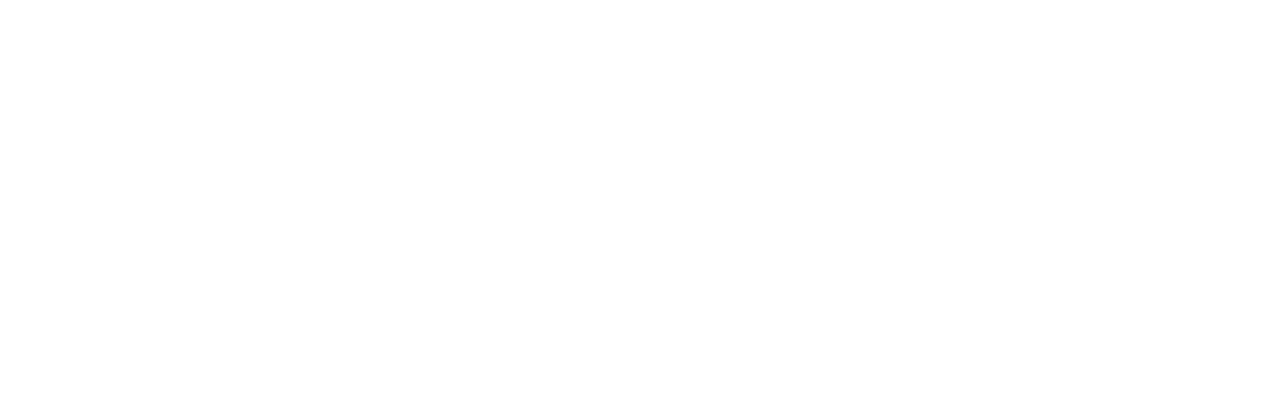
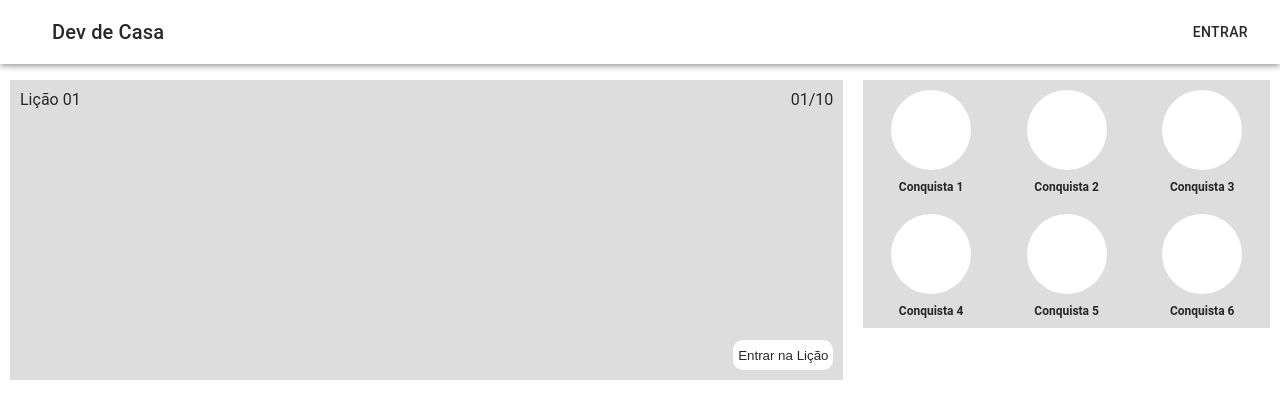
Before and after one commit to juanpetterson/hackaton-rsxp, a React (Create React App) app: page /dashboard in a window 1280 px wide. Shown: the top 418 px of the page. Built offline with nearby package versions, Linux system fonts and the light colour scheme; the HTML template or start-up script is replaced by a standard one.

Commit message:
Implementada pagina de dashboard

```diff
--- a/package.json
+++ b/package.json
@@ -6,6 +6,7 @@
     "@hot-loader/react-dom": "^16.11.0",
     "@material-ui/core": "^4.7.0",
     "add": "^2.0.6",
+    "axios": "^0.19.0",
     "connected-react-router": "^6.6.1",
     "react": "^16.12.0",
     "react-app-rewire-hot-loader": "^2.0.1",
--- a/src/components/Grid/GridItem.js
+++ b/src/components/Grid/GridItem.js
@@ -8,8 +8,7 @@
     position: 'relative',
     width: '100%',
     minHeight: '1px',
-    paddingRight: '15px',
-    paddingLeft: '15px',
+    padding: '10px',
     flexBasis: 'auto',
   },
 }));
--- a/src/components/Header/index.js
+++ b/src/components/Header/index.js
@@ -25,7 +25,7 @@
 
 function Header(props) {
   const classes = useStyles();
-  const { logo } = props;
+  const { logo, signedIn } = props;
 
   return (
     <div className={classes.root}>
--- a/src/pages/Dashboard/index.js
+++ b/src/pages/Dashboard/index.js
@@ -1,5 +1,93 @@
 import React from 'react';
 
+// @material-ui/core components
+import { makeStyles } from '@material-ui/core/styles';
+
+import Header from 'components/Header';
+import GridContainer from 'components/Grid/GridContainer';
+import GridItem from 'components/Grid/GridItem';
+
+import {
+  LessonContainer,
+  LessonHeader,
+  LessonFooter,
+  LessonSpan,
+  EnterLesson,
+  ConquestsContainer,
+  ConquestsTitle,
+  ConquestsItem,
+  ConquestsItemWrapper,
+} from './styles';
+
+const useStyles = makeStyles(theme => ({
+  container: {
+    marginTop: '70px',
+  },
+  grid: {
+    textAlign: 'center',
+  },
+}));
+
 export default function Dashboard() {
-  return <div />;
+  const classes = useStyles();
+  return (
+    <div>
+      <Header signedIn />
+      <GridContainer className={classes.container}>
+        <GridItem xs={12} sm={8} md={8} className={classes.grid}>
+          <LessonContainer>
+            <LessonHeader>
+              <LessonSpan>Lição 01</LessonSpan>
+              <LessonSpan>01/10</LessonSpan>
+            </LessonHeader>
+            <LessonFooter>
+              <EnterLesson>Entrar na Lição</EnterLesson>
+            </LessonFooter>
+          </LessonContainer>
+        </GridItem>
+        <GridItem xs={12} sm={4} md={4} className={classes.grid}>
+          <ConquestsContainer>
+            <GridContainer>
+              <GridItem xs={4} sm={4} md={4}>
+                <ConquestsItemWrapper>
+                  <ConquestsItem />
+                  <ConquestsTitle>Conquista 1</ConquestsTitle>
+                </ConquestsItemWrapper>
+              </GridItem>
+              <GridItem xs={4} sm={4} md={4}>
+                <ConquestsItemWrapper>
+                  <ConquestsItem />
+                  <ConquestsTitle>Conquista 2</ConquestsTitle>
+                </ConquestsItemWrapper>
+              </GridItem>
+              <GridItem xs={4} sm={4} md={4}>
+                <ConquestsItemWrapper>
+                  <ConquestsItem />
+                  <ConquestsTitle>Conquista 3</ConquestsTitle>
+                </ConquestsItemWrapper>
+              </GridItem>
+              <GridItem xs={4} sm={4} md={4}>
+                <ConquestsItemWrapper>
+                  <ConquestsItem />
+                  <ConquestsTitle>Conquista 4</ConquestsTitle>
+                </ConquestsItemWrapper>
+              </GridItem>
+              <GridItem xs={4} sm={4} md={4}>
+                <ConquestsItemWrapper>
+                  <ConquestsItem />
+                  <ConquestsTitle>Conquista 5</ConquestsTitle>
+                </ConquestsItemWrapper>
+              </GridItem>
+              <GridItem xs={4} sm={4} md={4}>
+                <ConquestsItemWrapper>
+                  <ConquestsItem />
+                  <ConquestsTitle>Conquista 6</ConquestsTitle>
+                </ConquestsItemWrapper>
+              </GridItem>
+            </GridContainer>
+          </ConquestsContainer>
+        </GridItem>
+      </GridContainer>
+    </div>
+  );
 }
--- /dev/null
+++ b/src/pages/Dashboard/styles.js
@@ -0,0 +1,71 @@
+import styled from 'styled-components';
+
+export const LessonContainer = styled.div`
+  display: flex;
+  flex: 1;
+  flex-direction: column;
+  justify-content: space-between;
+  background: #ddd;
+  height: 300px;
+`;
+
+export const LessonHeader = styled.div`
+  display: flex;
+  justify-content: space-between;
+  height: 30px;
+`;
+
+export const LessonFooter = styled.div`
+  display: flex;
+  height: 50px;
+  justify-content: flex-end;
+`;
+
+export const LessonSpan = styled.span`
+  margin: 10px;
+  color: #282828;
+`;
+
+export const EnterLesson = styled.button`
+  width: 100px;
+  background: #fff;
+  color: #282828;
+  border-radius: 10px;
+  margin: 10px;
+  border: none;
+`;
+
+export const ConquestsContainer = styled.div`
+  display: flex;
+  flex: 1;
+  flex-direction: column;
+  justify-content: space-between;
+  background: #ddd;
+`;
+
+export const ConquestsItemWrapper = styled.div`
+  display: flex;
+  flex: 1;
+  flex-direction: column;
+  justify-content: center;
+  align-items: center;
+`;
+
+export const ConquestsItem = styled.div`
+  width: 80px;
+  height: 80px;
+  border-radius: 50%;
+  background: #fff;
+  margin-bottom: 10px;
+`;
+
+export const ConquestsTitle = styled.span`
+  color: #282828;
+  font-size: 12px;
+  font-weight: 700;
+`;
+
+export const ConquestsFooter = styled.div`
+  display: flex;
+  flex: 1;
+`;
--- a/src/pages/Home/Sections/DepositionsSection.js
+++ b/src/pages/Home/Sections/DepositionsSection.js
@@ -1,4 +1,4 @@
-import React from 'react';
+import React, { useState, useEffect } from 'react';
 
 // @material-ui/core components
 import { makeStyles } from '@material-ui/core/styles';
@@ -12,6 +12,8 @@
 import GridContainer from 'components/Grid/GridContainer';
 import GridItem from 'components/Grid/GridItem';
 import DepositionCard from 'components/Card/DepositionCard';
+
+import api from 'services/api';
 
 const useStyles = makeStyles(theme => ({
   section: {
@@ -58,39 +60,39 @@
 
 function DepositionsSection(props) {
   const classes = useStyles();
+  const [depositions, setDepositions] = useState([]);
+
+  useEffect(() => {
+    async function loadDepositions() {
+      const response = await api.get('depositions');
+      const { data } = response;
+
+      setDepositions(data);
+    }
+
+    loadDepositions();
+  }, []);
 
   return (
     <div className={classes.section}>
       <h2 className={classes.title}>Depoimentos</h2>
       <GridContainer>
-        <GridItem xs={12} sm={6} md={3} className={classes.grid}>
-          <DepositionCard
-            avatar={imageDeposition1}
-            name="Name"
-            description="Com 14 anos eu já havia ganhado meu primeiro milhão!"
-          />
-        </GridItem>
-        <GridItem xs={12} sm={6} md={3} className={classes.grid}>
-          <DepositionCard
-            avatar={imageDeposition2}
-            name="Name"
-            description="Com 14 anos eu já havia ganhado meu primeiro milhão!"
-          />
-        </GridItem>
-        <GridItem xs={12} sm={6} md={3} className={classes.grid}>
-          <DepositionCard
-            avatar={imageDeposition3}
-            name="Name"
-            description="Com 14 anos eu já havia ganhado meu primeiro milhão!"
-          />
-        </GridItem>
-        <GridItem xs={12} sm={6} md={3} className={classes.grid}>
-          <DepositionCard
-            avatar={imageDeposition4}
-            name="Name"
-            description="Com 14 anos eu já havia ganhado meu primeiro milhão!"
-          />
-        </GridItem>
+        {depositions &&
+          depositions.map(deposition => (
+            <GridItem
+              xs={12}
+              sm={6}
+              md={3}
+              className={classes.grid}
+              key={deposition.id}
+            >
+              <DepositionCard
+                avatar={deposition.avatar.url}
+                name={deposition.name}
+                description={deposition.description}
+              />
+            </GridItem>
+          ))}
       </GridContainer>
     </div>
   );
--- /dev/null
+++ b/src/services/api.js
@@ -0,0 +1,7 @@
+import axios from 'axios';
+
+const api = axios.create({
+  baseURL: 'http://localhost:3333',
+});
+
+export default api;
```
Also changed, not shown: 1 other file (tests, documents, lock files or other folders).
